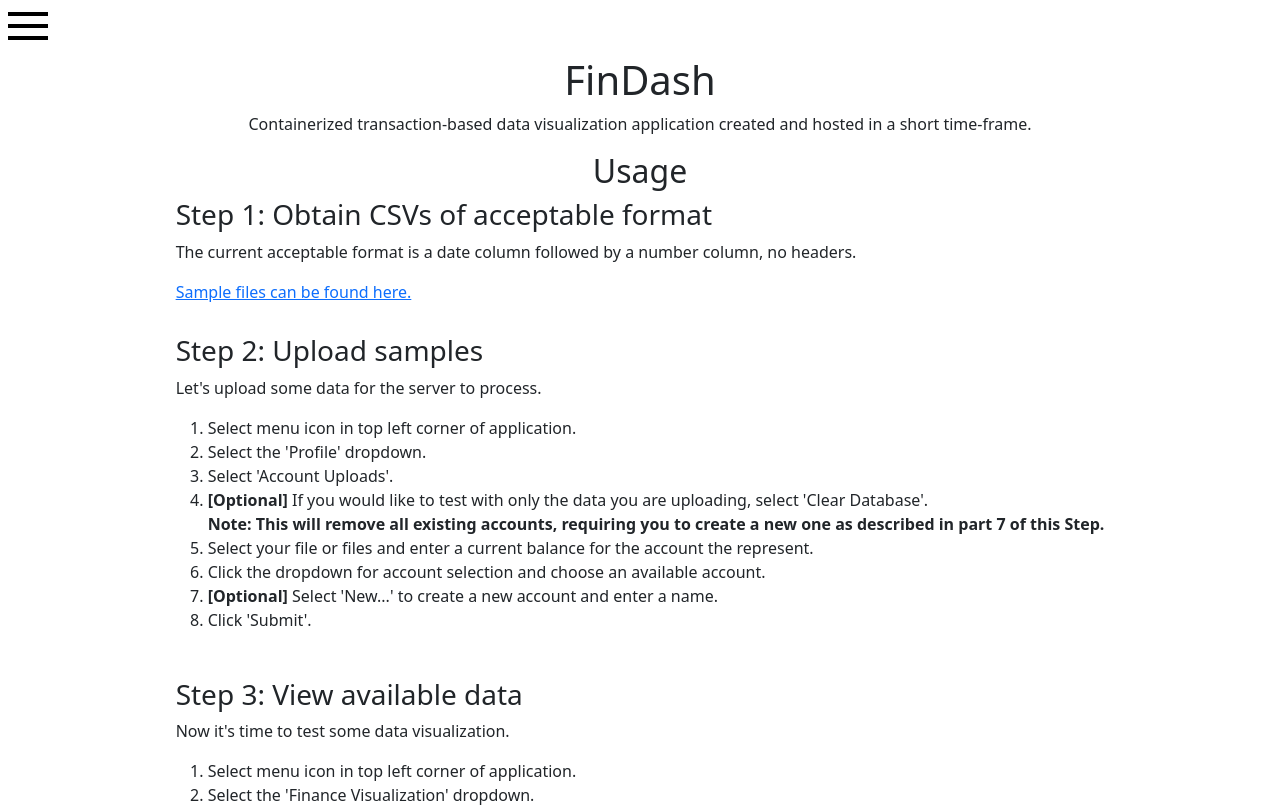
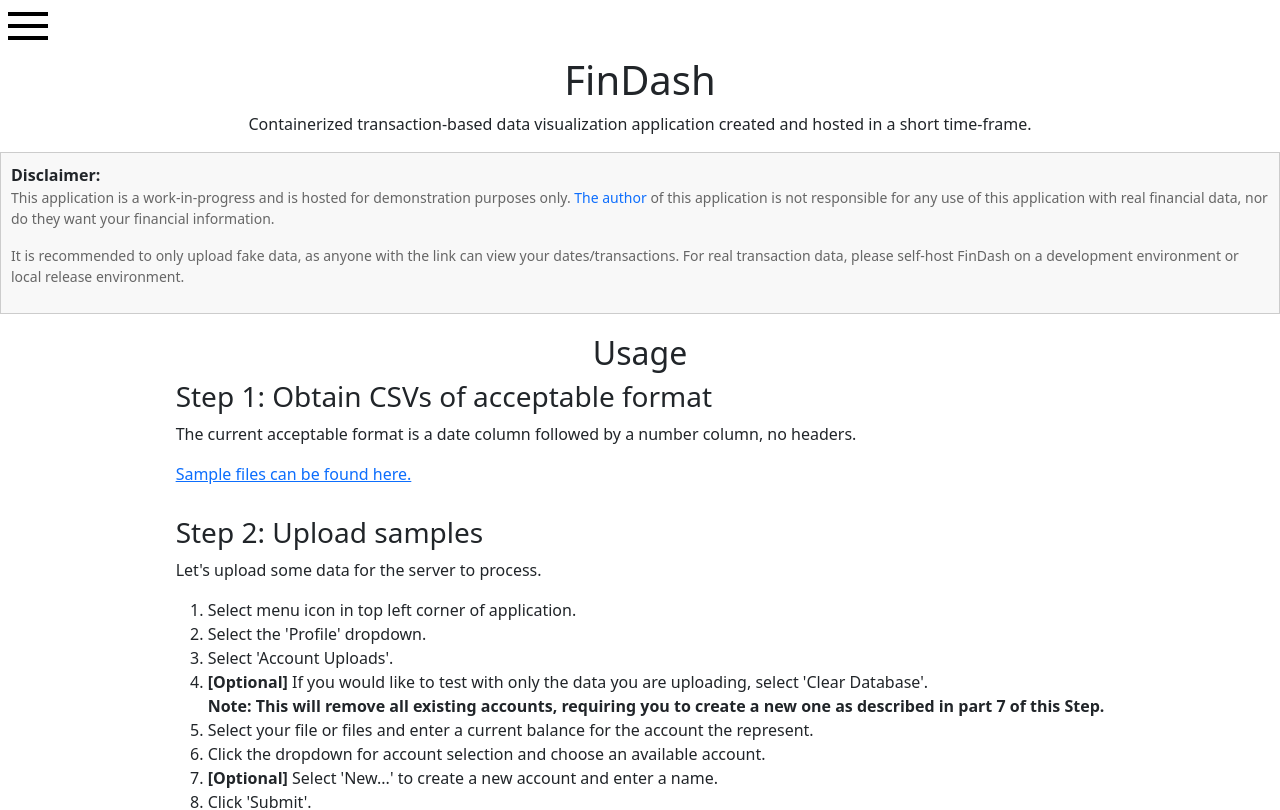
Before and after one commit to jhorn00/FinDash, a React (Create React App) app in the folder client/: page / in a window 1280 px wide. Shown: the top 810 px of the page. Built offline with nearby package versions, Linux system fonts and the light colour scheme.

Commit message:
Disclaimer component added

```diff
--- /dev/null
+++ b/client/src/components/Disclaimer/Disclaimer.css
@@ -0,0 +1,15 @@
+.disclaimer {
+    background-color: #f8f8f8;
+    border: 1px solid #ccc;
+    padding: 10px;
+    margin-bottom: 20px;
+}
+
+.disclaimer-text {
+    font-size: 14px;
+    color: #666;
+}
+
+.disclaimer-heading {
+    font-weight: bold;
+}
--- /dev/null
+++ b/client/src/components/Disclaimer/Disclaimer.tsx
@@ -0,0 +1,27 @@
+import React from "react";
+import "./Disclaimer.css";
+
+function Disclaimer() {
+  return (
+    <div className="disclaimer">
+      <div className="disclaimer-heading">Disclaimer: </div>
+      <p className="disclaimer-text">
+        This application is a work-in-progress and is hosted for demonstration
+        purposes only.{" "}
+        <a href="https://github.com/jhorn00" style={{ textDecoration: "none" }}>
+          The author{" "}
+        </a>
+        of this application is not responsible for any use of this application
+        with real financial data, nor do they want your financial information.
+      </p>
+      <p className="disclaimer-text">
+        It is recommended to only upload fake data, as anyone with the link can
+        view your dates/transactions. For real transaction data, please
+        self-host FinDash on a development environment or local release
+        environment.
+      </p>
+    </div>
+  );
+}
+
+export default Disclaimer;
--- a/client/src/components/Home/Home.tsx
+++ b/client/src/components/Home/Home.tsx
@@ -1,4 +1,5 @@
 import "./Home.css";
+import Disclaimer from "../Disclaimer/Disclaimer";
 
 function Home() {
   return (
@@ -8,6 +9,7 @@ function Home() {
         Containerized transaction-based data visualization application created
         and hosted in a short time-frame.
       </p>
+      <Disclaimer />
       <h2>Usage</h2>
       <main>
         <section id="step1" className="section">
```
